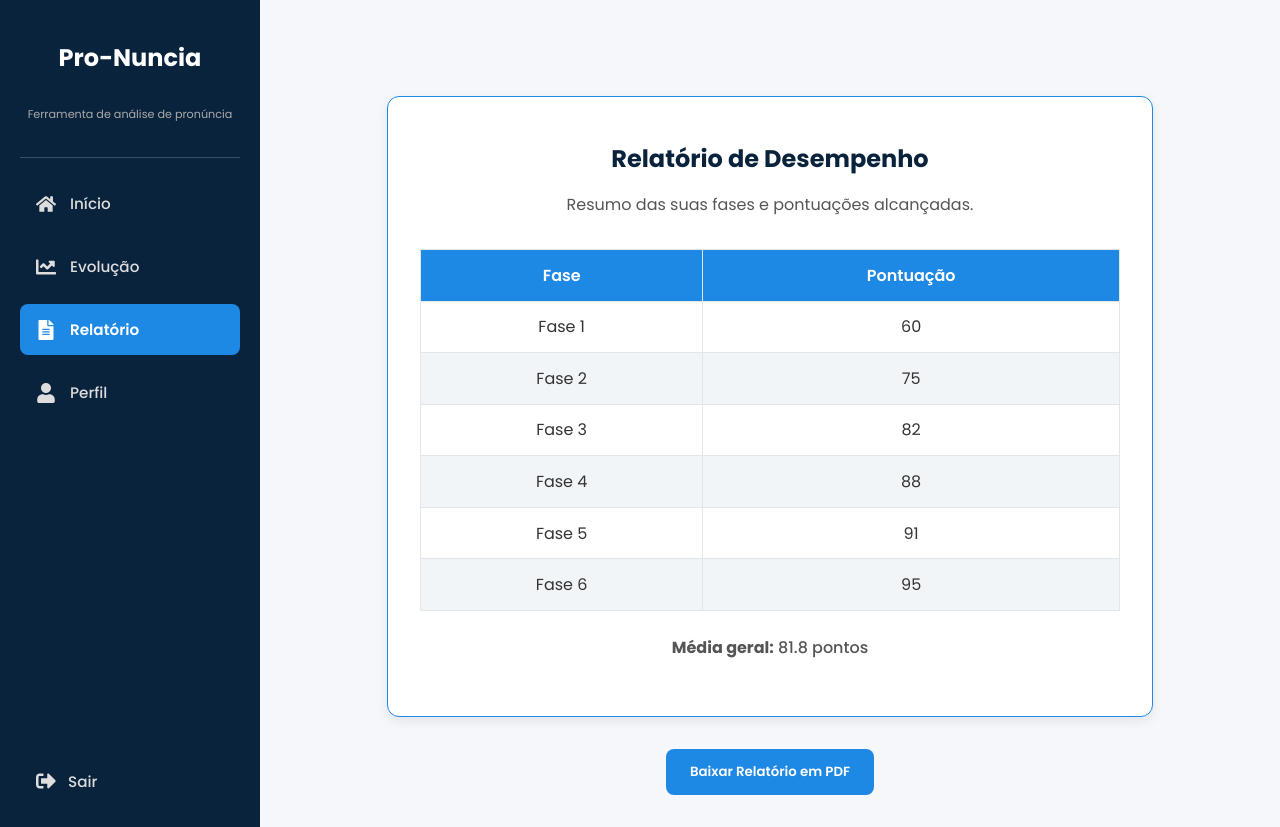
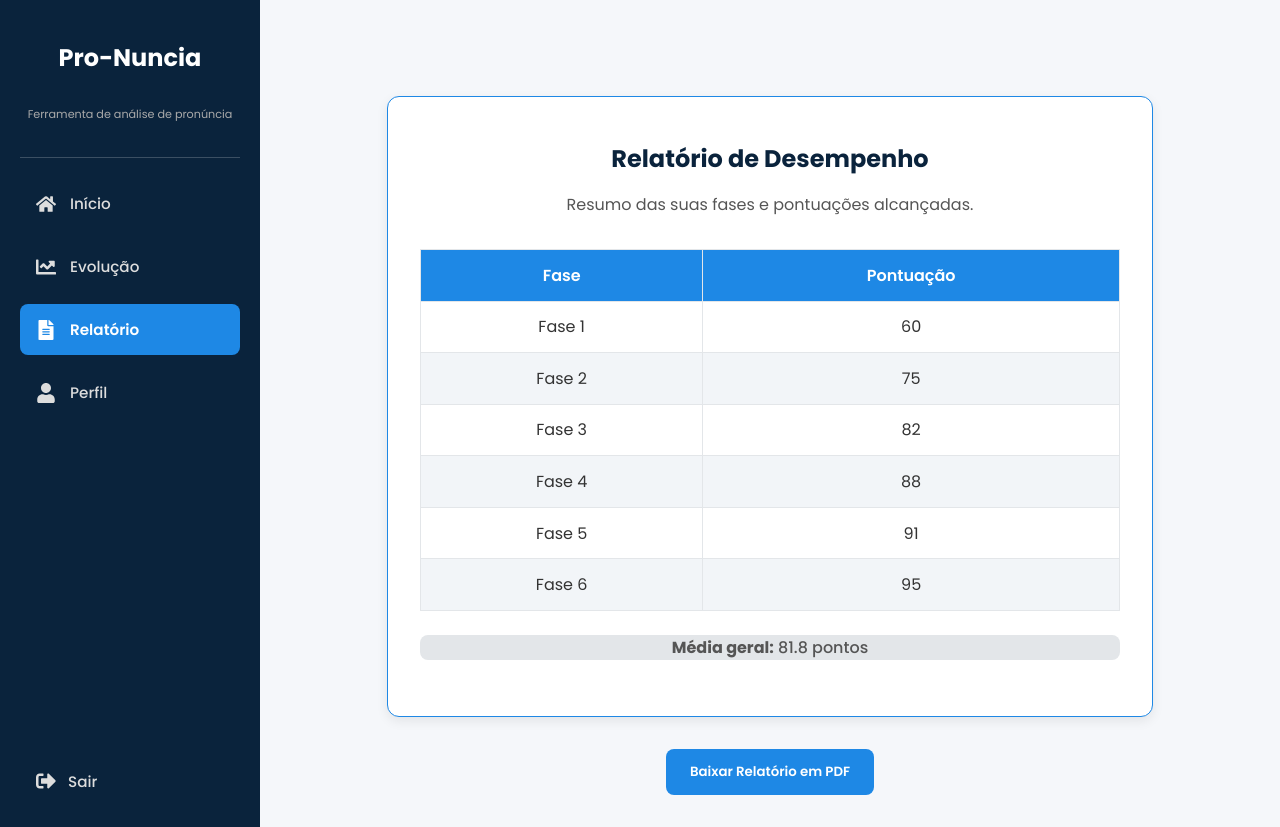
Before and after one commit to carolinyat/control-system-frontend, a React (Vite) app: page /relatorio in a window 1280 px wide. Built offline with nearby package versions, Linux system fonts and the light colour scheme.

Commit message:
fix: css

```diff
--- a/src/styles/Relatorio.module.css
+++ b/src/styles/Relatorio.module.css
@@ -90,7 +90,7 @@
 
 /* Resumo */
 .summary {
-  /* background: var(--gray-light); */
+  background: var(--gray-light);
   /* padding: 1rem; */
   border-radius: 8px;
   color: var(--secondary);
```
